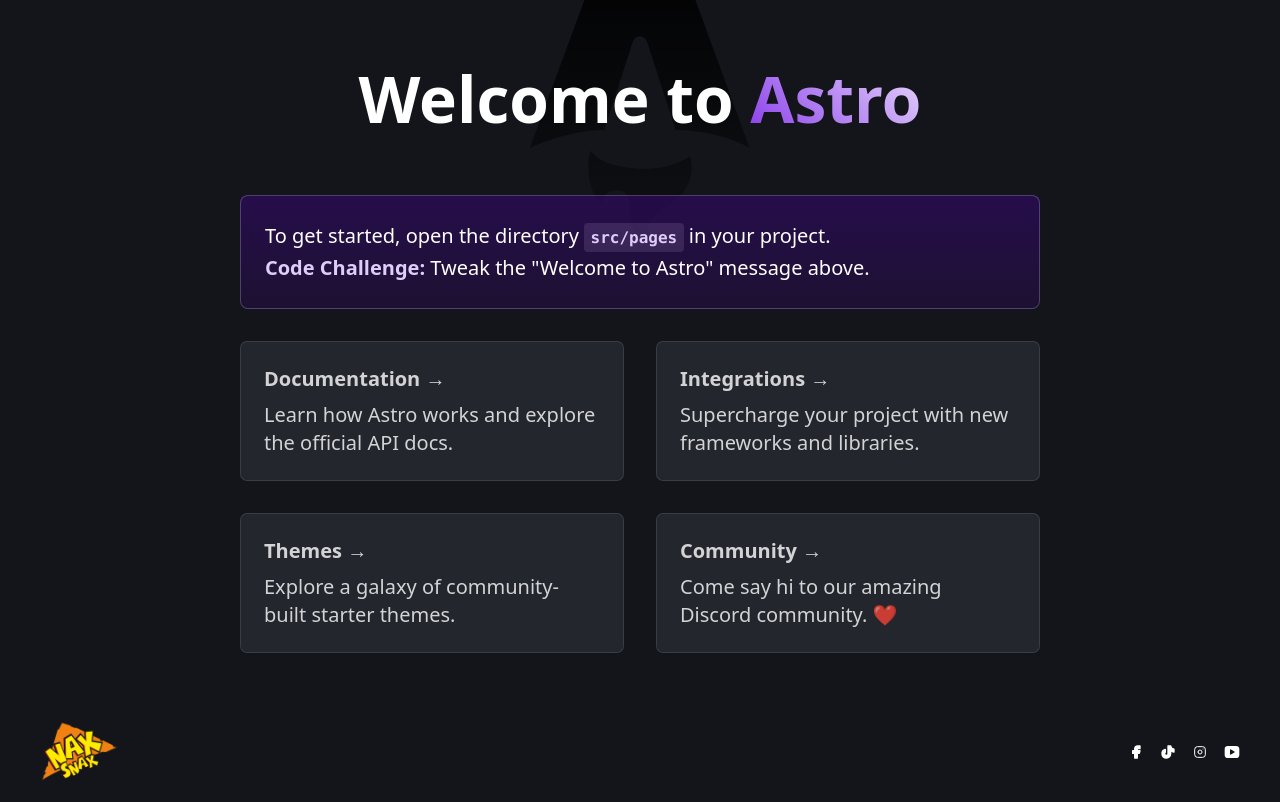
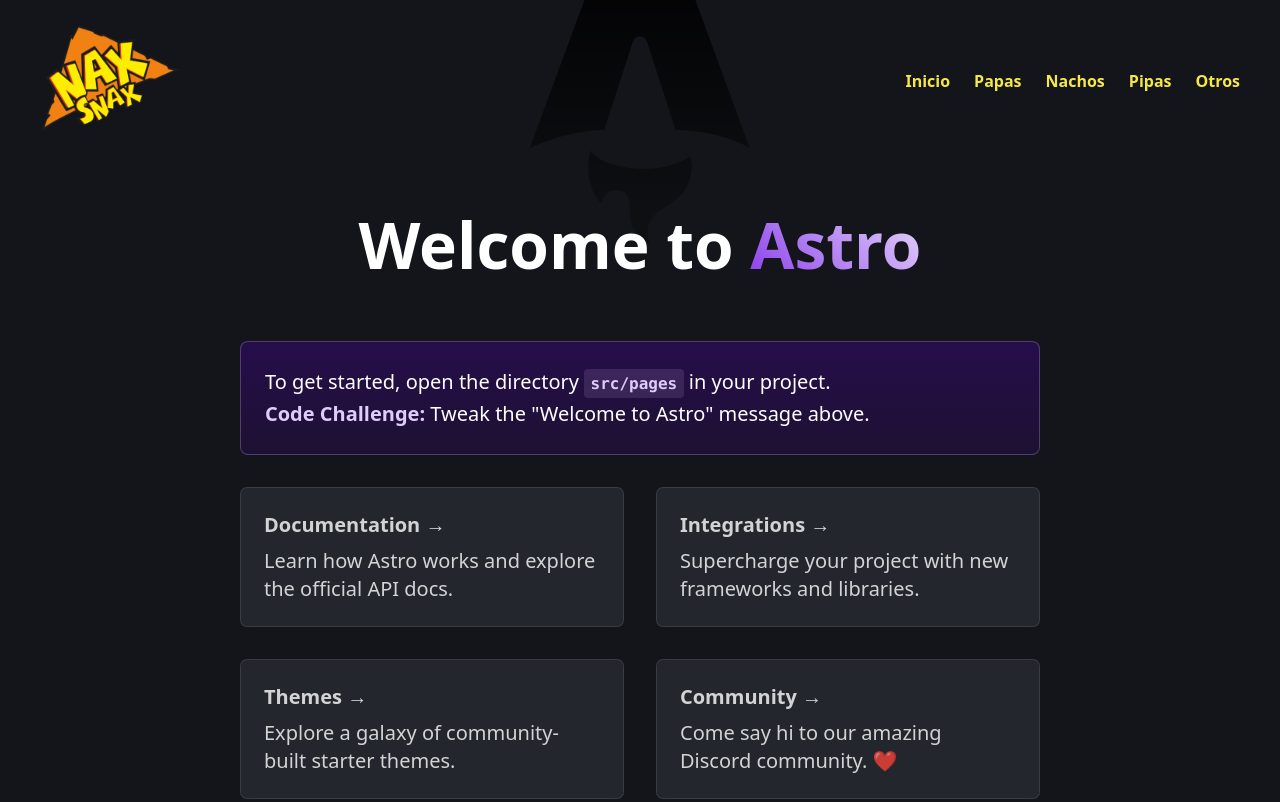
Before and after one commit to jlarteagap/nax, an Astro site: page / in a window 1280 px wide. Shown: the top 802 px of the page. Built offline with nearby package versions, Linux system fonts and the light colour scheme; Astro itself is replaced by a stand-in of ours.

Commit message:
[FEAT] Create header image

```diff
--- /dev/null
+++ b/src/components/header/Header.astro
@@ -0,0 +1,42 @@
+---
+import {Image} from 'astro:assets'
+import logo from '../../../public/images/nax-snax-logo.png'
+---
+
+<header>
+    <div>
+        <Image src={logo} alt="Nax Snax" loading="lazy" width={140} />
+    </div>
+    <nav>
+        <a href="#">Inicio</a>
+        <a href="#">Papas</a>
+        <a href="#">Nachos</a>
+        <a href="#">Pipas</a>
+        <a href="#">Otros</a>
+    </nav>
+</header>
+
+<style>
+    header{
+        display: flex;
+        justify-content: space-between;
+        align-items: center;
+        padding: 1rem 2rem;
+    }
+    nav{
+        display: flex;
+        gap: 1.5rem;
+    }
+    a {
+        color: var(--primary);
+        text-decoration: none;
+        transition: all 0.3s;
+        font-weight: 700;
+    }
+    a:hover{
+        color: var(--secondary);
+    }
+    .active{
+
+    }
+</style>
--- a/src/layouts/Layout.astro
+++ b/src/layouts/Layout.astro
@@ -4,6 +4,7 @@
 }
 
 const { title } = Astro.props;
+import Header from '../components/header/Header.astro';
 import Footer from '../components/footer/Footer.astro';
 ---
 
@@ -18,6 +19,7 @@
 		<title>{title}</title>
 	</head>
 	<body>
+		<Header/>
 		<slot />
 		<Footer />
 	</body>
```
